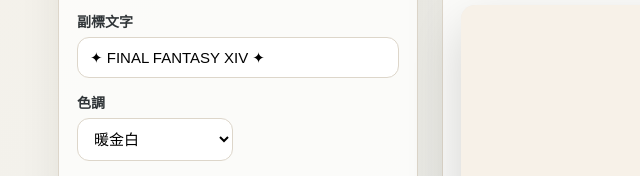
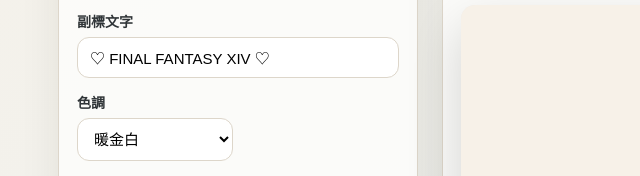
Before and after one commit to lunalu-mm/FF14_generator, a plain HTML site: page index.html in a window 1280 px wide. Shown: the part 359-535 px from the top of the page, 0-640 px from the left. Drawn offline with Linux system fonts and the light colour scheme.

Commit message:
Change subtitle input value from '✦' to '♡'

```diff
--- a/index.html
+++ b/index.html
@@ -45,7 +45,7 @@
       <input id="name" value="Luna Lu" placeholder="例如：Luna Lu">
 
       <label>副標文字</label>
-      <input id="subtitle" value="✦ FINAL FANTASY XIV ✦">
+      <input id="subtitle" value="♡ FINAL FANTASY XIV ♡">
 
       <div class="row">
         <div>
```
